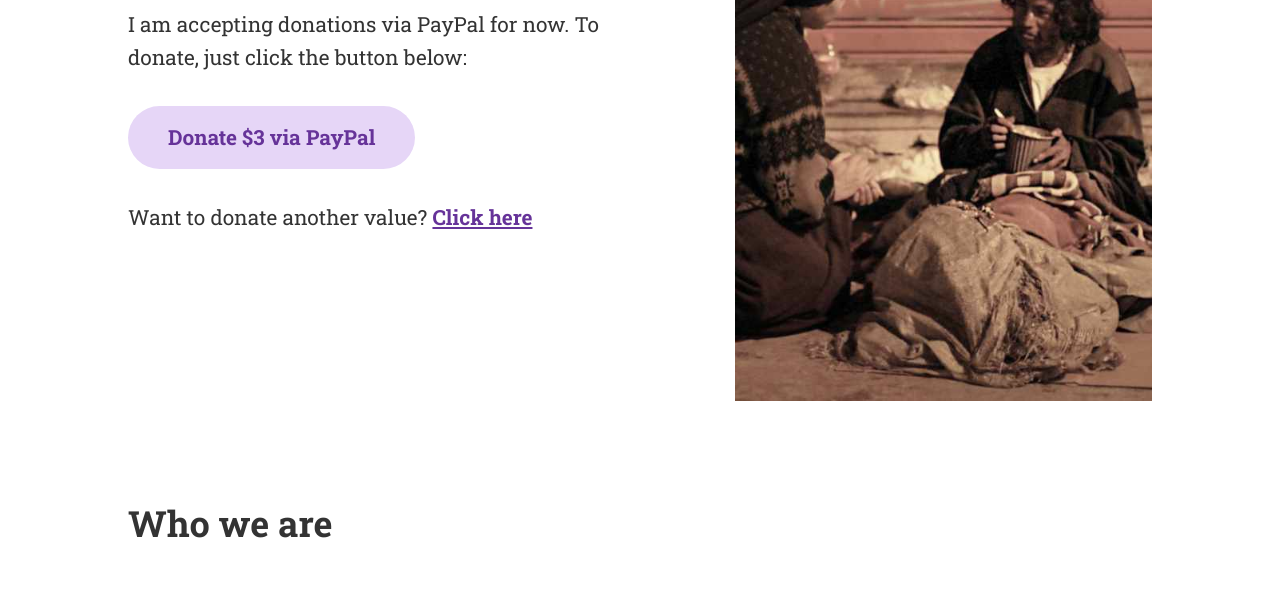
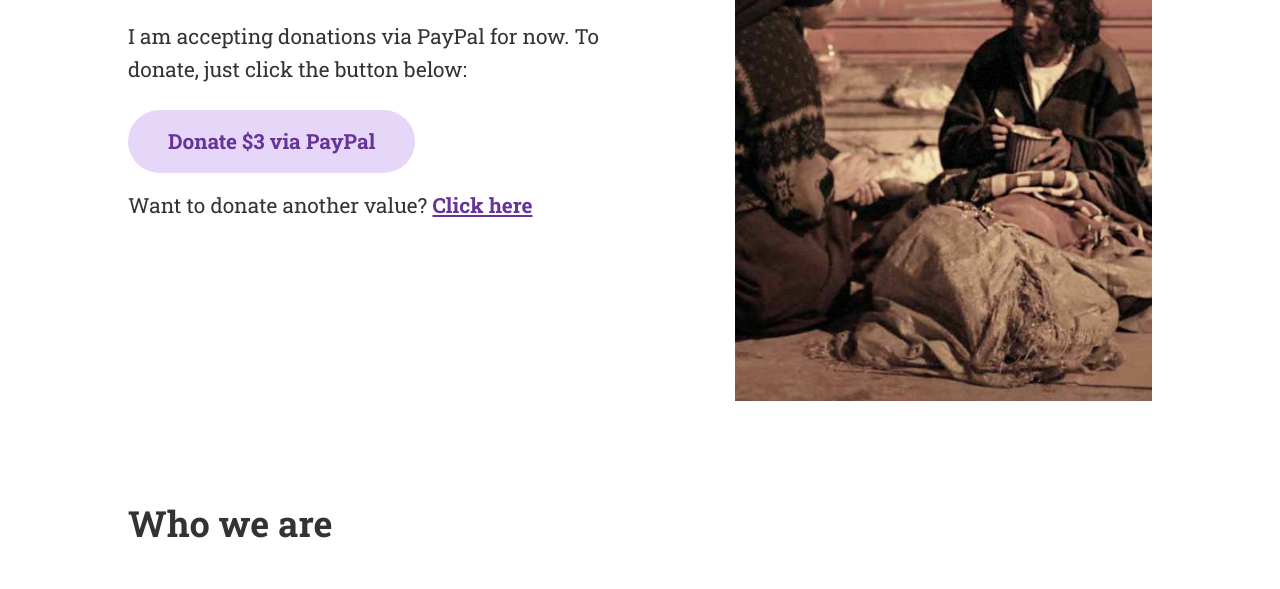
Before and after one commit to alandbh/Quem-Precisa, a Gatsby site in the folder quemprecisa-site/: page /en in a window 1280 px wide. Shown: the part 2635-3224 px from the top of the page. Built offline with nearby package versions, Linux system fonts and the light colour scheme; Gatsby itself is replaced by a stand-in of ours.

Commit message:
Fixing button link area

```diff
--- a/quemprecisa-site/src/components/style.scss
+++ b/quemprecisa-site/src/components/style.scss
@@ -100,8 +100,8 @@ section.grid-2 {
 }
 
 .btn-pay {
-  display: block;
-  margin: 2rem 0;
+  display: inline-block;
+  margin: 0 0 1rem 0;
   text-decoration: none;
 
   span {
```
